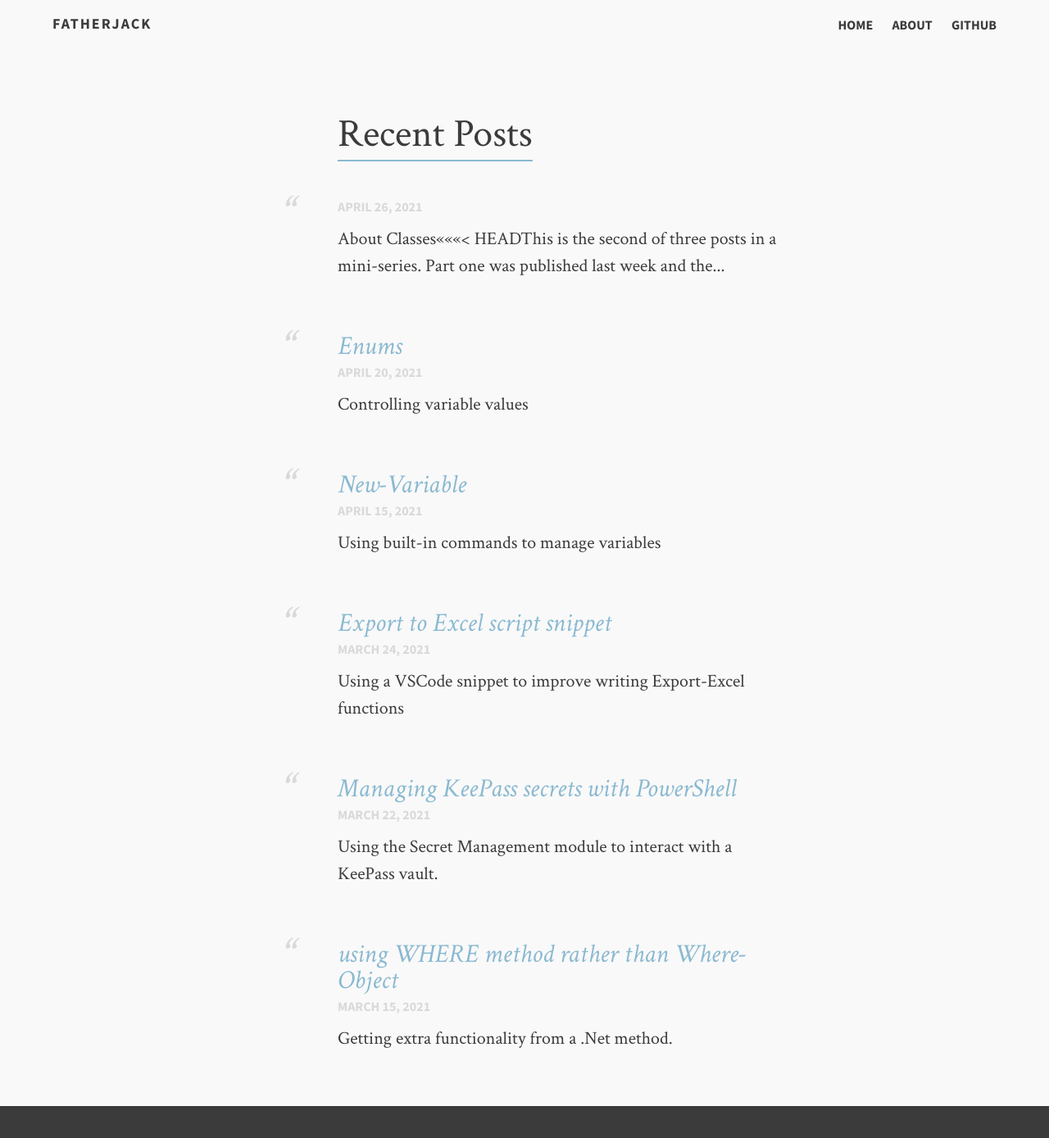
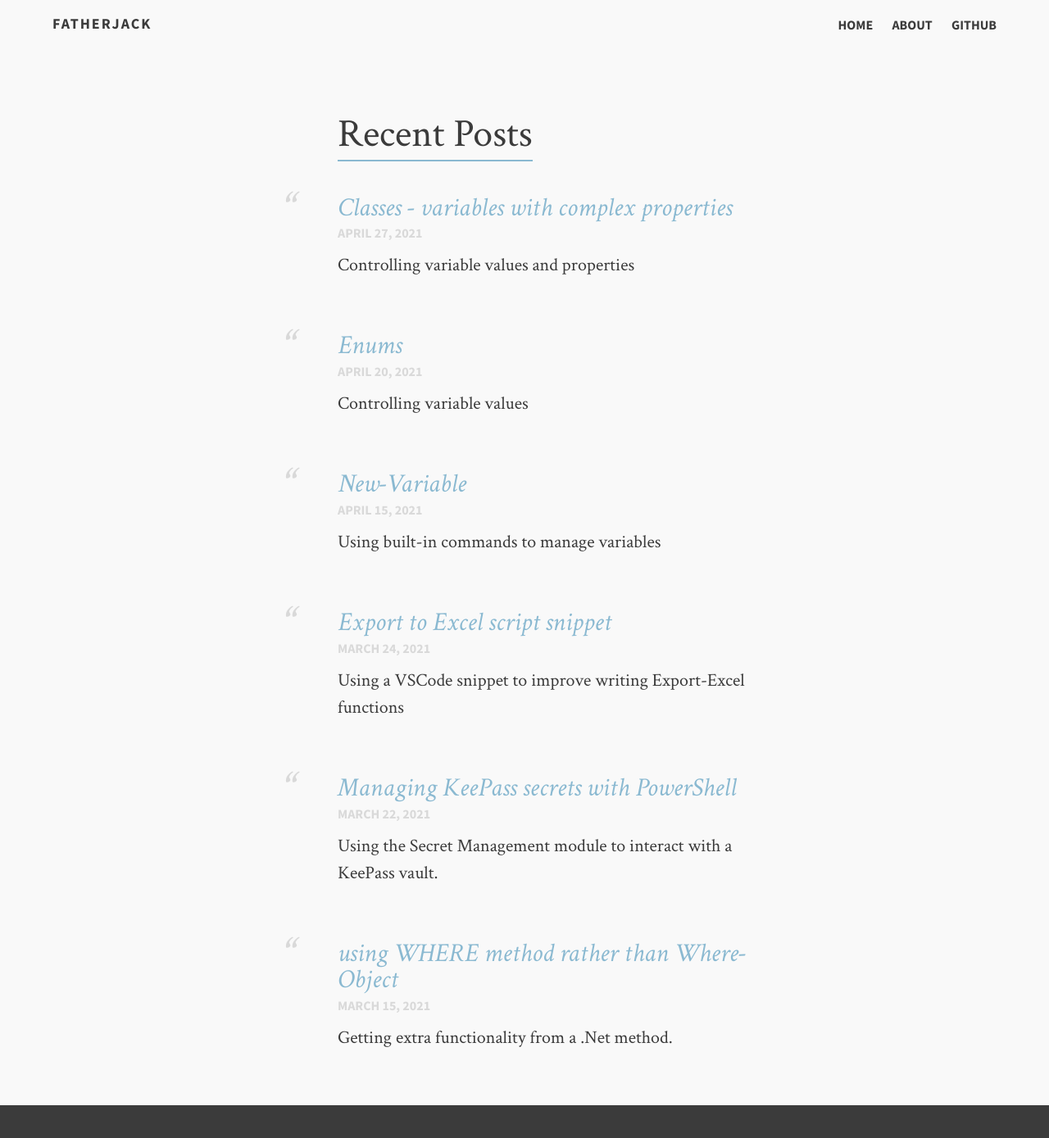
Before and after one commit to fatherjack/fatherjack.github.io, a Jekyll site: the page built from index.md, in a window 1280 px wide and 1400 px high. Shown: the top 1389 px of the window at 82% size. Built offline with Jekyll 4.4.1, drawn with Linux system fonts in a browser that asks for light colours; part of the change alters nothing that is shown; some of the changed text lies outside the part shown.

Commit message:
Update 2021-04-27-Classes.md
aargh

````diff
--- a/_posts/2021-04-27-Classes.md
+++ b/_posts/2021-04-27-Classes.md
@@ -1,28 +1,13 @@
 ---
 layout: post
-<<<<<<< HEAD
 title: "Classes - variables with complex properties"
 description: "Controlling variable values and properties"
 category: articles
 tags: [enums, classes, variables, powershell]
-=======
-title: "Classes"
-description: "Controlling object variable values and properties"
-category: articles
-tags: [enums, classes, variables, objects, powershell]
->>>>>>> master
 ---
 
 ## About Classes
 
-<<<<<<< HEAD
-This is the second of three posts in a mini-series. Part one was published last week and the final part will be out next week.
-Part 1 - [Enums](https://fatherjack.github.io/articles/Enums)
-
-## So what's a class?
-
-We can consider a PowerShell class to be a blueprint of an object that defines what type of thing it is and how it will behave. For this functionality you will need to be working on PowerShell version 5. We can define our class with syntax layout that is quite similar to the way a function is declared.
-=======
 This is the second of three posts in a mini-series. Part one was published last week and the final part will be out next week. Part one covered enums in some detail and the examples here follow on from there. It might be worth a quick read before you try the sample code here.
 
 - Part 1 - [Enums](https://fatherjack.github.io/articles/Enums)
@@ -30,7 +15,6 @@ This is the second of three posts in a mini-series. Part one was published last
 ## So what's a class?
 
 We can consider a PowerShell class to be a blueprint of an object that defines what type of thing it is and how it will behave. For this functionality you will need to be working on PowerShell version 5. We can define our class with syntax layout that is quite similar to the way a function is declared. We are going to work with a class that describes a fictional series of televisions.
->>>>>>> master
 
 ```powershell
 PS> Class Television {
@@ -41,11 +25,7 @@ PS> Class Television {
 }
 ```
 
-<<<<<<< HEAD
 With that done, when we are ready in our code we can then declare a variable to have a datatype of our class rather than one of the more common datatypes such as INT or STRING etc and when we inspect that variable we can see the properties that we wanted for our object
-=======
-With that done, when we are ready in our code we can then declare a variable to have a datatype of our class rather than one of the more common datatypes such as INT or STRING etc by using the new method. When we inspect that variable we can see the properties that we wanted for our object.
->>>>>>> master
 
 ```powershell
 PS> $TV = [Television]::new()
@@ -55,7 +35,6 @@ $TV
 
 ![image](https://user-images.githubusercontent.com/2597535/114382822-bdf6f980-9b84-11eb-80e7-3cdef55d22b5.png)
 
-<<<<<<< HEAD
 Setting values for these properties is very simple, we 'dot reference' the property of our variables and assign the value we need
 
 ```powershell
@@ -67,14 +46,10 @@ Setting values for these properties is very simple, we 'dot reference' the prope
 ```powershell
 PS> $TV.Manufacturer = 'Sony'
 $TV.Model = "TV123"
->>>>>>> master
 ```
 
 ![image](https://user-images.githubusercontent.com/2597535/114383114-162dfb80-9b85-11eb-859b-7e5f24391fe5.png)
 
-<<<<<<< HEAD
-With this example Television class some properties are static, the size and manufacturer are not going to change over time but to make things a bit more realisticit would be good if properties like the Channel value can be set and changed at will. If we want to represent this in our code then we can declare a method to do what we need. Within our class defintion we can provide logic for setting the channel property and also to instruct the object to increment or decrement the channel property as if we were pressing the channel up / down button on the remote control. In terms of retrieving property values We can also add a method that will give a string output which describe the object at that point in time - the ToString method that we see on other objects. Let's do this with a new class - Television2.
-=======
 With this example Television class some properties are static, the size and manufacturer are not going to change over time but to make things a bit more realistic it would be good if properties like the Channel value can be set and changed at will. If we want to represent this real world functionality in our code then we can declare a method to do what we need. Within our class defintion we can provide logic for setting the channel property and also to instruct the object to increment or decrement the channel property as if we were pressing the channel up / down button on the remote control. In terms of retrieving property values we can also add a method that will give a string output which describe the object at that point in time - the ToString method that we see on other objects. Let's do this with a new class - Television2.
 >>>>>>> master
 
````
